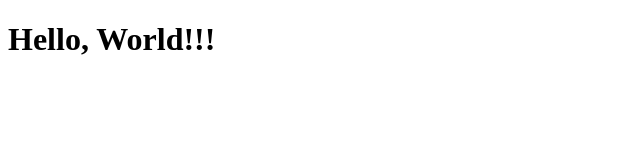
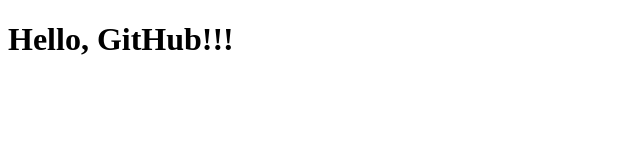
Before and after one commit to duyhungduong/CT244_Project1, a plain HTML site: page index.html in a window 1280 px wide. Shown: the full height of the page, 0-640 px from the left. Drawn offline with Linux system fonts and the light colour scheme.

Commit message:
Sửa đổi tiêu đề từ Hello World thành Hello GitHub

```diff
--- a/index.html
+++ b/index.html
@@ -6,6 +6,6 @@
     <title>Document</title>
   </head>
   <body>
-    <h1>Hello, World!!!</h1>
+    <h1>Hello, GitHub!!!</h1>
   </body>
 </html>
```
